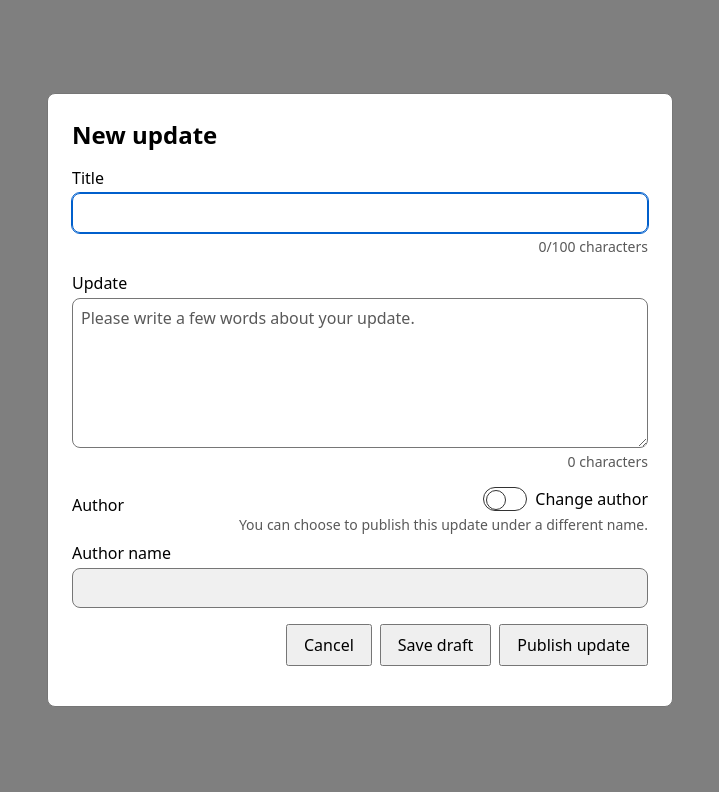
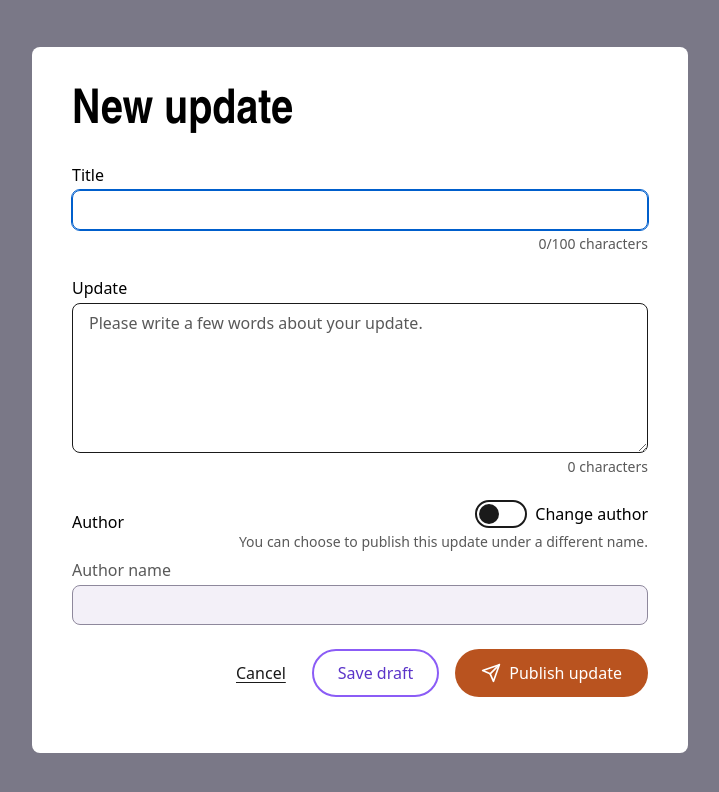
Before and after one commit to cleonor/new-update-form, a React (Vite) app: page / in a window 1280 px wide. Shown: the top 792 px of the page, without its empty margins (280-999 px from the left). Built offline with nearby package versions, Linux system fonts and the light colour scheme; a web font is replaced by a local one.

Commit message:
align dialog ui with innn it ui

```diff
--- a/src/UpdateDialog/Author/Author.tsx
+++ b/src/UpdateDialog/Author/Author.tsx
@@ -4,6 +4,7 @@ import { useId } from 'react'
 import type { ChangeEvent } from 'react'
 import Checkbox from '../../components/Checkbox/Checkbox.tsx'
 import TextInput from '../../components/TextInput/TextInput.tsx'
+import { labelStyles } from '../../components/fieldStyles.ts'
 
 type AuthorProps = {
   value: string
@@ -21,7 +22,9 @@ function Author(props: AuthorProps) {
     // don't reliably lay out a legend side by side with other content.
     <fieldset css={fieldsetStyles} aria-labelledby={titleId}>
       <div css={headerStyles}>
-        <span id={titleId}>Author</span>
+        <span id={titleId} css={labelStyles}>
+          Author
+        </span>
         <Checkbox
           label="Change author"
           isSwitch
--- a/src/UpdateDialog/Footer/Footer.tsx
+++ b/src/UpdateDialog/Footer/Footer.tsx
@@ -1,5 +1,7 @@
 import { css } from '@emotion/react'
 import type { Theme } from '@emotion/react'
+import Button from '../../components/Button/Button.tsx'
+import SendIcon from '../../components/icons/SendIcon.tsx'
 import Tag from '../../components/Tag/Tag.tsx'
 import type { TagIntent } from '../../components/Tag/Tag.tsx'
 
@@ -17,11 +19,16 @@ function Footer(props: FooterProps) {
   return (
     <div css={footerStyles}>
       <div css={actionsStyles}>
-        <button type="button" onClick={props.onCancel}>
+        <Button variant="link" onClick={props.onCancel}>
           Cancel
-        </button>
-        <button type="submit">Save draft</button>
-        <button type="button">Publish update</button>
+        </Button>
+        <Button variant="secondary" type="submit">
+          Save draft
+        </Button>
+        <Button variant="primary">
+          <SendIcon />
+          Publish update
+        </Button>
       </div>
 
       {/* Live region for the save confirmation. It's always in the DOM so
@@ -46,13 +53,9 @@ const footerStyles = (theme: Theme) => css`
 const actionsStyles = (theme: Theme) => css`
   display: flex;
   flex-wrap: wrap;
-  gap: ${theme.space.sm};
+  align-items: center;
   justify-content: flex-end;
-
-  button {
-    font: inherit;
-    padding: ${theme.space.sm} ${theme.space.md};
-  }
+  gap: ${theme.space.md};
 `
 
 const statusStyles = css`
--- a/src/UpdateDialog/UpdateDialog.tsx
+++ b/src/UpdateDialog/UpdateDialog.tsx
@@ -148,9 +148,10 @@ const dialogStyles = (theme: Theme) => css`
   max-height: 80vh;
   max-height: 80dvh;
   overflow-y: auto;
-  padding: ${theme.space.lg};
-  border: 1px solid ${theme.colors.border};
+  padding: ${theme.space.xl};
+  border: none;
   border-radius: ${theme.radii.default};
+  background: ${theme.colors.surface};
 
   &::backdrop {
     background: ${theme.colors.backdrop};
@@ -160,10 +161,9 @@ const dialogStyles = (theme: Theme) => css`
 const formStyles = (theme: Theme) => css`
   display: flex;
   flex-direction: column;
-  gap: ${theme.space.md};
+  gap: ${theme.space.lg};
 
   h1 {
     margin: 0;
-    font-size: ${theme.fontSizes.heading};
   }
 `
--- /dev/null
+++ b/src/components/Button/Button.tsx
@@ -0,0 +1,78 @@
+import { css } from '@emotion/react'
+import type { Theme } from '@emotion/react'
+import type { ComponentProps } from 'react'
+
+export type ButtonVariant = 'primary' | 'secondary' | 'link'
+
+// Accepts every native <button> attribute. Defaults to type="button" so it never
+// submits a form by accident; pass type="submit" for the submit button.
+// `variant`: primary (filled orange), secondary (purple outline, the default)
+// or link (underlined text, for low-emphasis actions).
+type ButtonProps = ComponentProps<'button'> & {
+  variant?: ButtonVariant
+}
+
+function Button(props: ButtonProps) {
+  // variant isn't a <button> attribute, so keep it out of the spread.
+  const { variant, ...buttonProps } = props
+
+  return (
+    <button
+      type="button"
+      {...buttonProps}
+      css={[baseStyles, variantStyles[variant ?? 'secondary']]}
+    />
+  )
+}
+
+export default Button
+
+// 3rem tall for a comfortable touch target. The 2px transparent border keeps
+// every variant the same size and shows up in Windows high contrast mode.
+const baseStyles = (theme: Theme) => css`
+  display: inline-flex;
+  align-items: center;
+  justify-content: center;
+  gap: ${theme.space.sm};
+  min-height: 3rem;
+  padding: 0 ${theme.space.lg};
+  border: 2px solid transparent;
+  border-radius: ${theme.radii.pill};
+  font: inherit;
+  font-family: ${theme.fonts.bold};
+  cursor: pointer;
+`
+
+const variantStyles = {
+  // White on orange is 4.9:1.
+  primary: (theme: Theme) => css`
+    background: ${theme.colors.accent};
+    color: ${theme.colors.surface};
+
+    &:hover {
+      background: color-mix(in srgb, ${theme.colors.accent} 85%, black);
+    }
+  `,
+  // Purple text is 7.6:1 on white; the border is 4.2:1.
+  secondary: (theme: Theme) => css`
+    background: ${theme.colors.surface};
+    color: ${theme.colors.brand};
+    border-color: ${theme.colors.brandBorder};
+
+    &:hover {
+      background: color-mix(in srgb, ${theme.colors.brand} 8%, white);
+    }
+  `,
+  link: (theme: Theme) => css`
+    padding: 0 ${theme.space.sm};
+    background: none;
+    color: ${theme.colors.text};
+    font-family: ${theme.fonts.medium};
+    text-decoration: underline;
+    text-underline-offset: 0.2em;
+
+    &:hover {
+      text-decoration-thickness: 2px;
+    }
+  `,
+}
--- a/src/components/Checkbox/Checkbox.tsx
+++ b/src/components/Checkbox/Checkbox.tsx
@@ -83,16 +83,16 @@ const disabledStyles = css`
   }
 `
 
-// A track with a sliding thumb. The thumb's position shows the state,
-// so it doesn't rely on colour alone.
+// A track with a sliding thumb: off is a dark thumb on white, on is a white thumb
+// on purple. The thumb's position shows the state, so it doesn't rely on colour alone.
 const switchStyles = (theme: Theme) => css`
   appearance: none;
   position: relative;
   flex-shrink: 0;
-  width: 2.75rem;
-  height: 1.5rem;
+  width: 3.25rem;
+  height: 1.75rem;
   margin: 0;
-  border: 1px solid ${theme.colors.switch};
+  border: 2px solid ${theme.colors.text};
   border-radius: ${theme.radii.pill};
   background: ${theme.colors.surface};
   cursor: pointer;
@@ -102,20 +102,21 @@ const switchStyles = (theme: Theme) => css`
     position: absolute;
     top: 2px;
     left: 2px;
-    width: calc(1.5rem - 6px);
-    height: calc(1.5rem - 6px);
-    border: 1px solid ${theme.colors.switch};
+    width: calc(1.75rem - 8px);
+    height: calc(1.75rem - 8px);
     border-radius: 50%;
-    background: ${theme.colors.surface};
+    background: ${theme.colors.text};
     transition: transform 0.15s ease-out;
   }
 
   &:checked {
-    background: ${theme.colors.switch};
+    border-color: ${theme.colors.brand};
+    background: ${theme.colors.brand};
   }
 
   &:checked::before {
-    transform: translateX(1.25rem);
+    background: ${theme.colors.surface};
+    transform: translateX(1.5rem);
   }
 
   @media (prefers-reduced-motion: reduce) {
--- a/src/components/TextArea/TextArea.tsx
+++ b/src/components/TextArea/TextArea.tsx
@@ -6,6 +6,8 @@ import {
   atLimitStyles,
   controlStyles,
   fieldStyles,
+  inactiveLabelStyles,
+  labelStyles,
   textAreaStyles,
 } from '../fieldStyles.ts'
 import { joinIds } from '../joinIds.ts'
@@ -33,7 +35,15 @@ function TextArea(props: TextAreaProps) {
 
   return (
     <div css={fieldStyles}>
-      <label htmlFor={id}>{label}</label>
+      <label
+        htmlFor={id}
+        css={[
+          labelStyles,
+          (textAreaProps.readOnly || textAreaProps.disabled) && inactiveLabelStyles,
+        ]}
+      >
+        {label}
+      </label>
       <textarea
         {...textAreaProps}
         id={id}
--- a/src/components/TextInput/TextInput.tsx
+++ b/src/components/TextInput/TextInput.tsx
@@ -2,7 +2,13 @@ import { useId } from 'react'
 import type { ComponentProps } from 'react'
 import CharacterCount from '../CharacterCount/CharacterCount.tsx'
 import { useCharacterCount } from '../CharacterCount/useCharacterCount.ts'
-import { atLimitStyles, controlStyles, fieldStyles } from '../fieldStyles.ts'
+import {
+  atLimitStyles,
+  controlStyles,
+  fieldStyles,
+  inactiveLabelStyles,
+  labelStyles,
+} from '../fieldStyles.ts'
 import { joinIds } from '../joinIds.ts'
 
 // Accepts every native <input> attribute (disabled, readOnly, name, value, maxLength, …).
@@ -28,7 +34,15 @@ function TextInput(props: TextInputProps) {
 
   return (
     <div css={fieldStyles}>
-      <label htmlFor={id}>{label}</label>
+      <label
+        htmlFor={id}
+        css={[
+          labelStyles,
+          (inputProps.readOnly || inputProps.disabled) && inactiveLabelStyles,
+        ]}
+      >
+        {label}
+      </label>
       <input
         {...inputProps}
         id={id}
--- a/src/components/fieldStyles.ts
+++ b/src/components/fieldStyles.ts
@@ -8,11 +8,22 @@ export const fieldStyles = (theme: Theme) => css`
   gap: ${theme.space.xs};
 `
 
+export const labelStyles = (theme: Theme) => css`
+  font-family: ${theme.fonts.medium};
+`
+
+// Read-only or disabled fields get a muted label (still 6.2:1 or more).
+export const inactiveLabelStyles = (theme: Theme) => css`
+  color: ${theme.colors.mutedText};
+`
+
 export const controlStyles = (theme: Theme) => css`
   font: inherit;
-  padding: ${theme.space.sm};
+  color: ${theme.colors.text};
+  padding: ${theme.space.sm} ${theme.space.md};
   border: 1px solid ${theme.colors.border};
   border-radius: ${theme.radii.default};
+  background: ${theme.colors.surface};
 
   /* Placeholders are hints only; the label always names the field.
      Firefox lowers placeholder opacity by default, so reset it. */
@@ -22,6 +33,7 @@ export const controlStyles = (theme: Theme) => css`
   }
 
   &:read-only {
+    border-color: ${theme.colors.readOnlyBorder};
     background: ${theme.colors.readOnlyBackground};
   }
 
--- /dev/null
+++ b/src/components/icons/SendIcon.tsx
@@ -0,0 +1,23 @@
+// Paper-plane icon. Decorative: the button text already says what it does,
+// so it's hidden from screen readers.
+function SendIcon() {
+  return (
+    <svg
+      width="1.25em"
+      height="1.25em"
+      viewBox="0 0 24 24"
+      fill="none"
+      stroke="currentColor"
+      strokeWidth="2"
+      strokeLinecap="round"
+      strokeLinejoin="round"
+      aria-hidden="true"
+      focusable="false"
+    >
+      <path d="M22 2 11 13" />
+      <path d="M22 2 15 22l-4-9-9-4Z" />
+    </svg>
+  )
+}
+
+export default SendIcon
--- a/src/theme/GlobalStyles.tsx
+++ b/src/theme/GlobalStyles.tsx
@@ -11,9 +11,16 @@ const globalStyles = (theme: Theme) => css`
   body {
     margin: 0;
     font-family: ${theme.fonts.body};
+    color: ${theme.colors.text};
   }
 
-  h1,
+  h1 {
+    font-family: ${theme.fonts.display};
+    font-size: ${theme.fontSizes.display};
+    font-weight: 700;
+    line-height: 1.1;
+  }
+
   h2,
   h3 {
     font-family: ${theme.fonts.bold};
--- a/src/theme/theme.ts
+++ b/src/theme/theme.ts
@@ -8,29 +8,35 @@ export const theme = {
     body: "'Soehne Buch', system-ui, sans-serif",
     medium: "'Soehne Kraeftig', system-ui, sans-serif",
     bold: "'Soehne Dreiviertelfett', system-ui, sans-serif",
+    display: "'Soehne Schmal Dreiviertelfett', 'Arial Narrow', sans-serif",
   },
   space: {
     xs: '0.25rem',
     sm: '0.5rem',
     md: '1rem',
     lg: '1.5rem',
+    xl: '2.5rem',
   },
   fontSizes: {
     small: '0.875rem',
-    heading: '1.5rem',
+    display: '3rem',
   },
   radii: {
     default: '0.5rem',
     pill: '999px',
   },
   colors: {
+    text: '#1a1a1a', // 17.4:1 on white
     surface: '#ffffff',
-    mutedText: '#595959', // 7:1 on white
-    border: '#767676', // 4.5:1 on white
-    readOnlyBackground: '#f0f0f0',
-    switch: '#333333', // 12.6:1 on white
-    focus: '#005fcc',
-    backdrop: 'rgb(0 0 0 / 0.5)',
+    mutedText: '#595959', // 7:1 on white, 6.2:1 on readOnlyBackground
+    border: '#1a1a1a',
+    readOnlyBackground: '#f3f0f8',
+    readOnlyBorder: '#8e889c', // 3.4:1 on white, 3:1 on readOnlyBackground
+    brand: '#5b34c9', // purple: 7.6:1 on white, also with white text on it
+    brandBorder: '#8b5cf6', // 4.2:1 on white
+    accent: '#b9531f', // orange: white text on it is 4.9:1
+    focus: '#005fcc', // 6:1 on white
+    backdrop: 'rgb(52 48 72 / 0.65)',
     intents: {
       neutral: { text: '#333333', background: '#f0f0f0' },
       info: { text: '#0a4a8a', background: '#e6f0fb' },
```
Also changed, not shown: 1 other file (tests, documents, lock files or other folders).
